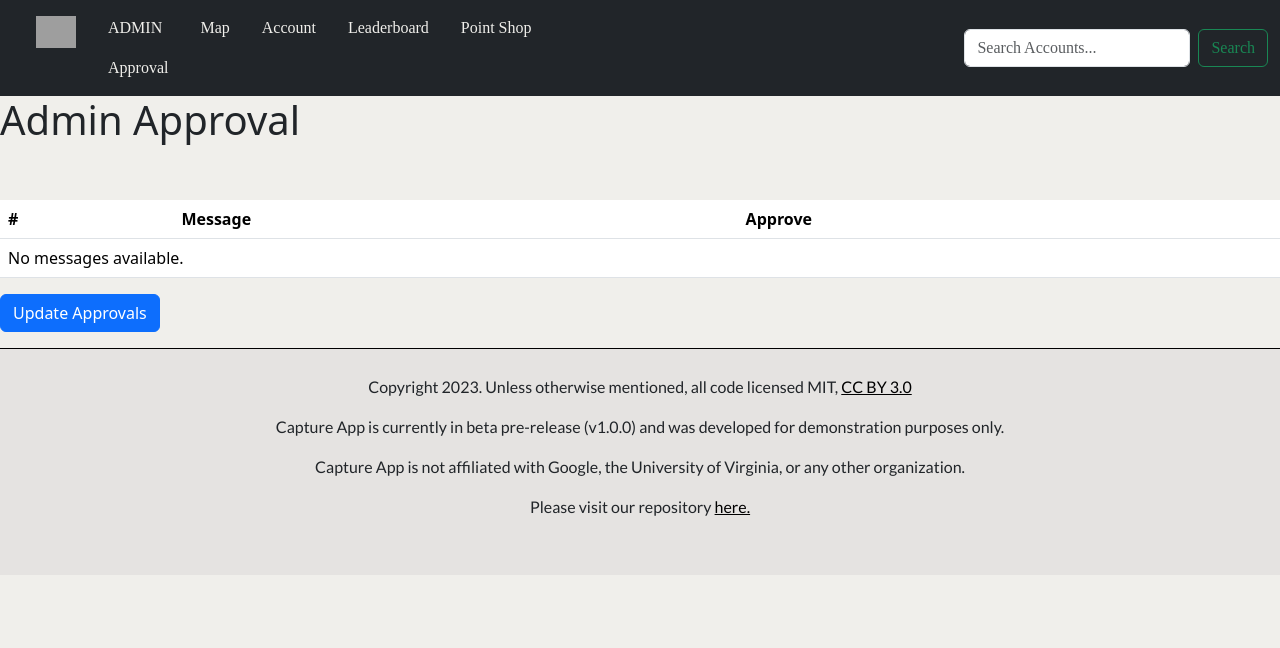
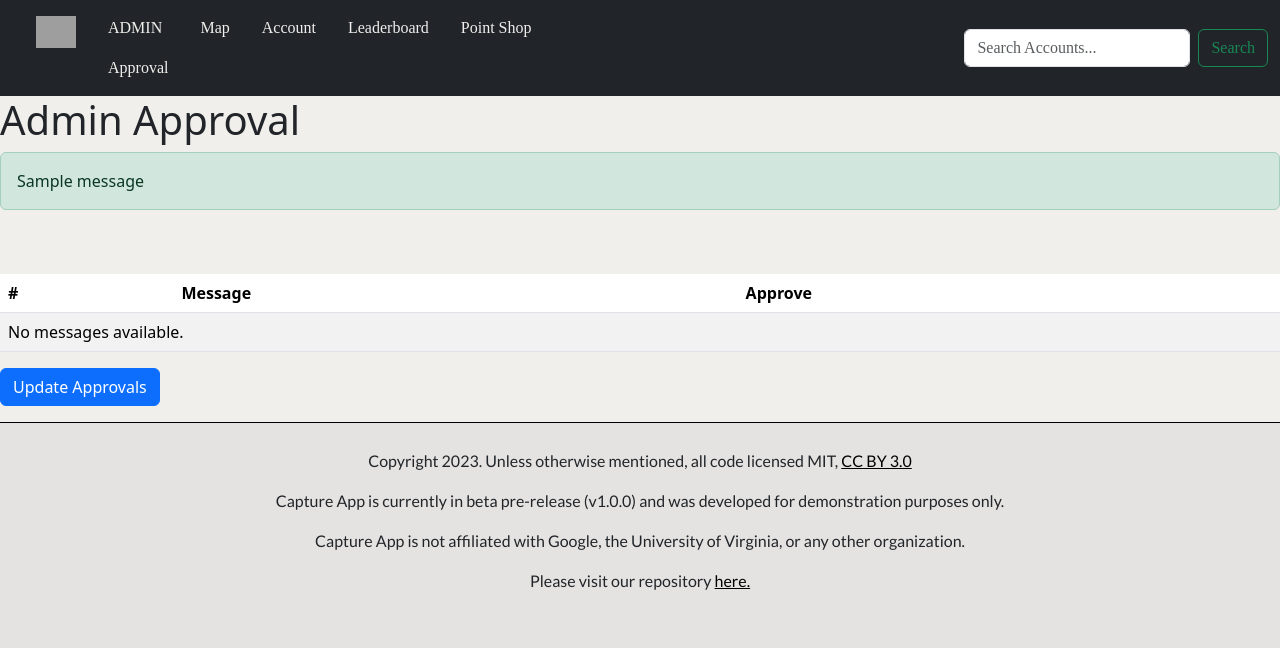
Before and after one commit to colbyle25/Capture-App, a Django app: page /admin_approval/ in a window 1280 px wide. Shown: the top 648 px of the page. Run offline with Django 4.2, Linux system fonts and the light colour scheme; a user stored in the database is signed in; tables that the repository leaves empty hold one stand-in row (values such as "Sample post"); one stand-in notice (Sample message) is shown; data that the repository does not hold is empty; some libraries are stand-ins or nearby versions; some web fonts are replaced; grey boxes are pictures that could not be loaded.

Commit message:
Styled and added approval function to admin site

```diff
--- a/oauthtesting/templates/oauthtesting/admin_approval.html
+++ b/oauthtesting/templates/oauthtesting/admin_approval.html
@@ -2,11 +2,18 @@
 
 {% block html %}
 <h1>Admin Approval</h1>
+    {% if messages %}
+    {% for message in messages %}
+        <div class="alert alert-success" role="alert">
+            {{ message }}
+        </div>
+    {% endfor %}
+{% endif %}
 <br/><br>
 
 <form action="{% url 'admin_approval' %}" method="post">
     {% csrf_token %}
-    <table class="table">
+    <table class="table table-striped">
         <thead>
             <tr>
                 <th scope="col">#</th>
--- a/oauthtesting/views.py
+++ b/oauthtesting/views.py
@@ -299,6 +299,8 @@ def admin_approval(request):
                 message = TextMessage.objects.get(id=id)
                 message.approved = request.POST.get(f'approved_{id}', 'false') == 'true'
                 message.save()
+
+            messages.success(request, 'Successfully updated messages')
         return render(request, 'oauthtesting/admin_approval.html', {'text_message_list': text_message_list})
     else:
         return HttpResponseRedirect("/")
```
